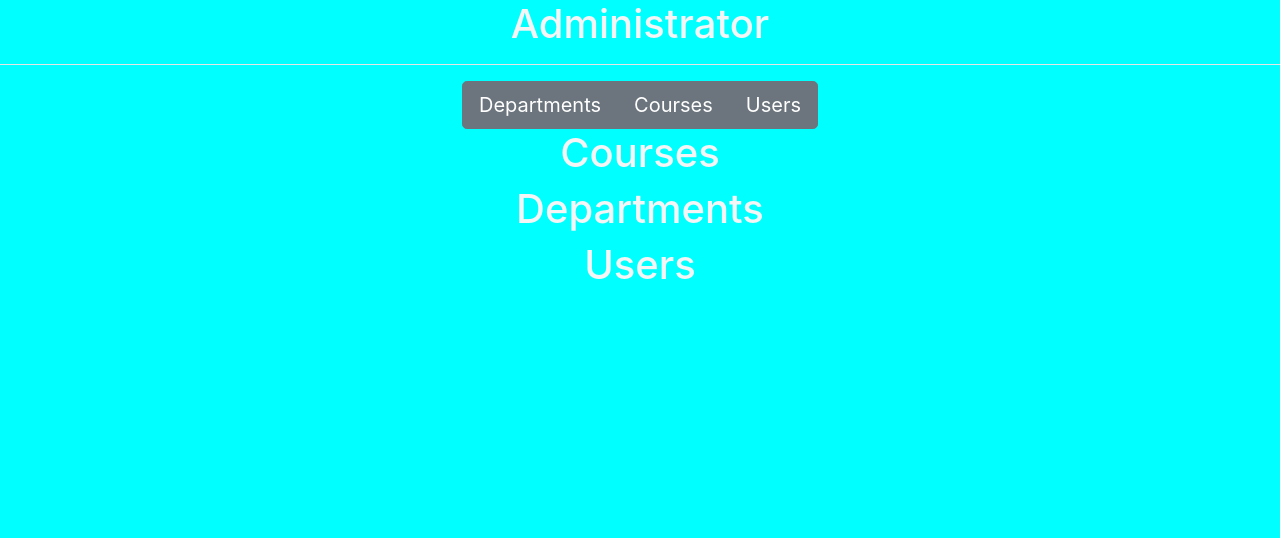
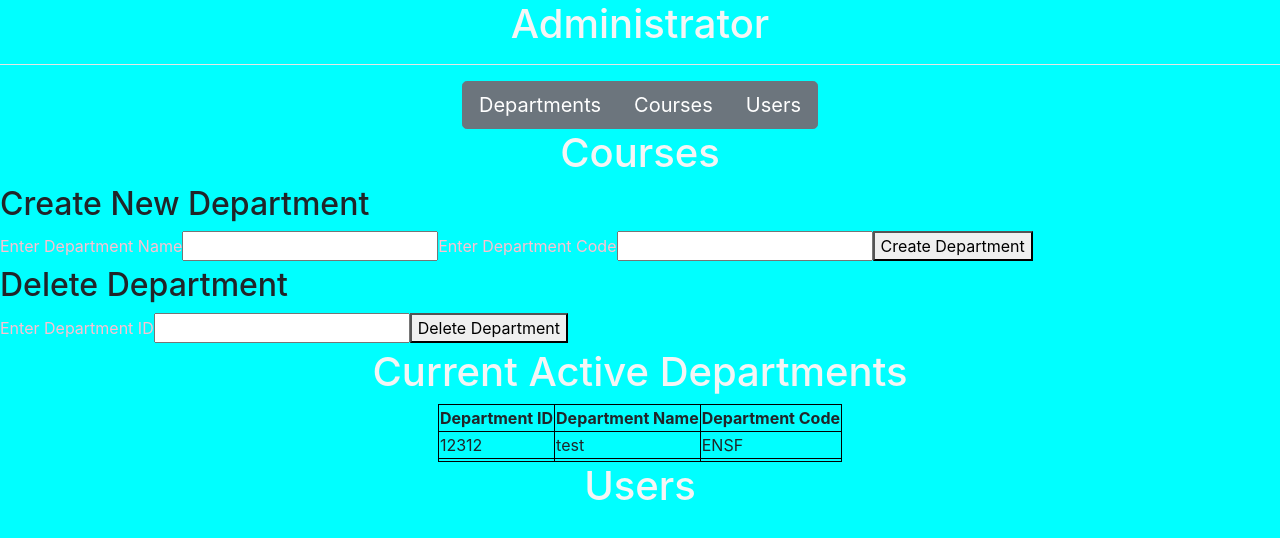
Before and after one commit to elliotcho/Rate-My-Courses, a React (Create React App) app in the folder client/: page /admin in a window 1280 px wide. Shown: the top 538 px of the page. Built offline with nearby package versions, Linux system fonts and the light colour scheme.

Commit message:
auth modal

```diff
--- /dev/null
+++ b/client/src/components/admin/Departments.css
@@ -0,0 +1,4 @@
+.department-list{
+    max-width: 800 px;
+    margin: 0 auto;
+}
--- a/client/src/components/admin/Departments.jsx
+++ b/client/src/components/admin/Departments.jsx
@@ -1,10 +1,48 @@
 import React, {Component} from 'react';
+import './Departments.css';
 
 class Departments extends Component{
+    constructor(){
+        super();
+    }
     render(){
         return(
-            <div>
-                <h1>Departments</h1>
+            <div className="departments page">
+
+                <form action="" className="add-department">
+                    <h2>Create New Department</h2>
+                    <label for='name'>Enter Department Name</label>
+                    <input id='name' type='text' name='dName'/>
+                    <label for='code'>Enter Department Code</label>
+                    <input id='code' type='double' name='dID'/>
+                    <button>Create Department</button>
+                </form>
+
+                <form action = "" className="delete-department">
+                    <h2>Delete Department</h2>
+                    <label for='deleteID'>Enter Department ID</label>
+                    <input id='deleteID'/>
+                    <button>Delete Department</button>
+                </form>
+
+                <h1>Current Active Departments</h1>
+                <table className='department-list' width=''>
+                    <tr>
+                        <th>Department ID</th>
+                        <th>Department Name</th>
+                        <th>Department Code</th>
+                    </tr>
+                    <tr>
+                        <td>12312</td> {/*depart id*/}
+                        <td>test</td>   {/*depart name*/}
+                        <td>ENSF</td>   {/*depart code*/}
+                    </tr>
+                    <tr><td>  </td>
+                        <td></td>
+                        <td></td>
+                    </tr>
+
+                </table>
             </div>
         )
     }
```
Also changed, not shown: client/src/components/auth/AuthModal.jsx (added, +56 -0 lines), 2 other files (tests, documents, lock files or other folders).
